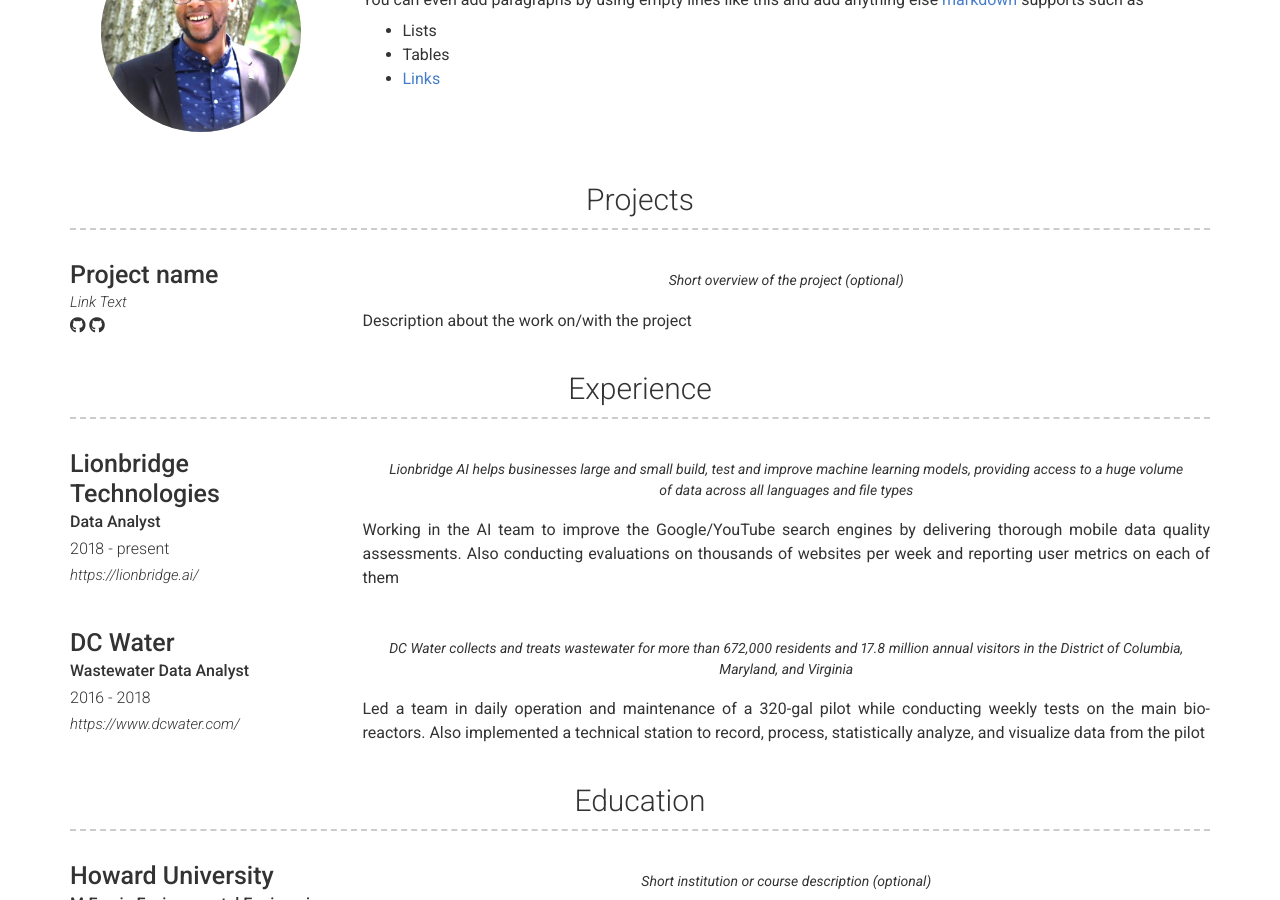
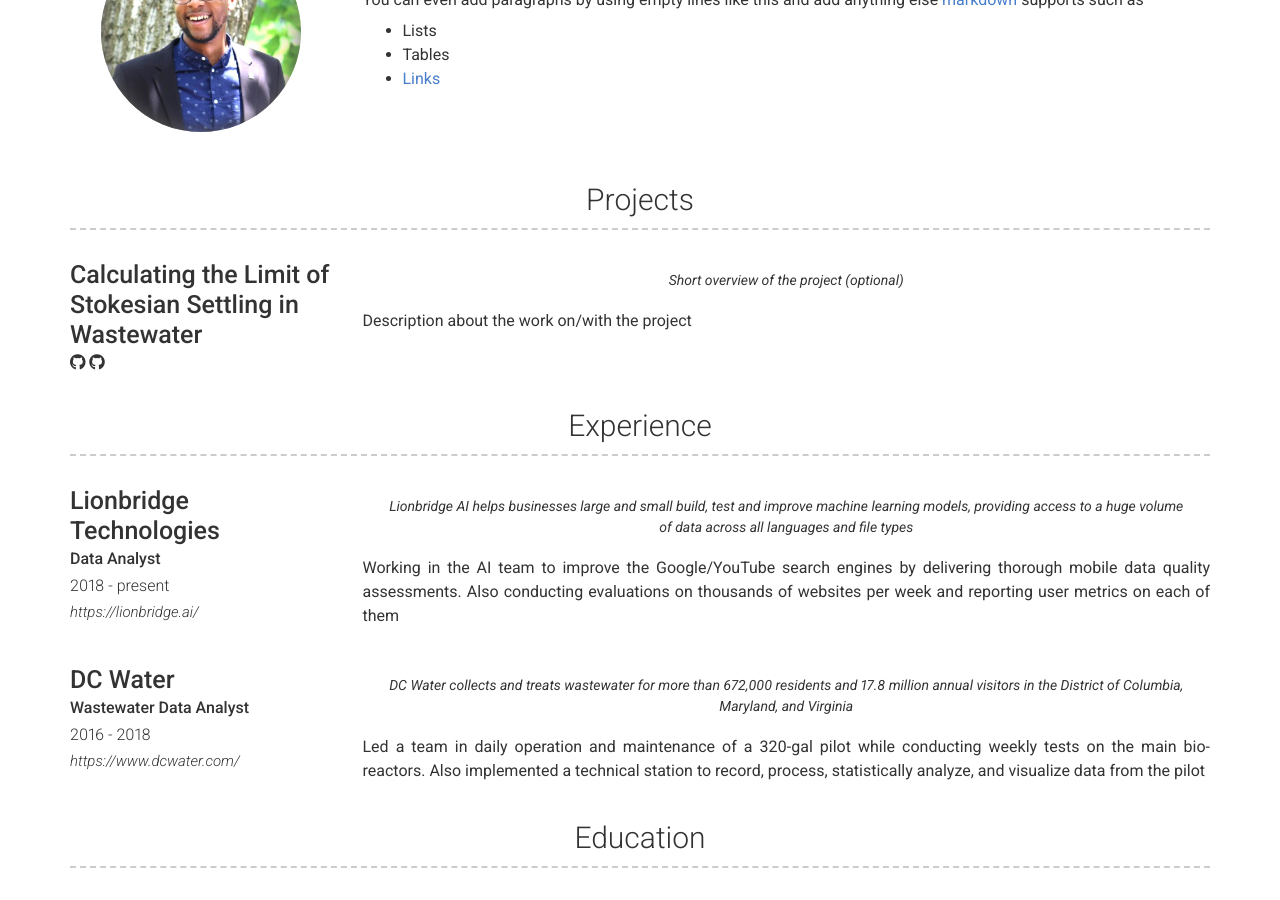
Before and after one commit to OlaOlagunju/cloudgeek.com.ng, a Jekyll site: the page built from index.md, in a window 1280 px wide and 900 px high, scrolled down 397 px. Built offline with Jekyll 4.4.1, drawn with Linux system fonts in a browser that asks for light colours; nearby versions of some CDN libraries.

Commit message:
Update _config.yml

```diff
--- a/_config.yml
+++ b/_config.yml
@@ -64,8 +64,8 @@
     layout: list # Type of content section (list/text)
     content:
       - layout: center
-        title: Project name
-        link: Link to project (eg. sproogen.github.io/modern-resume-theme)(optional)
+        title: Calculating the Limit of Stokesian Settling in Wastewater
+        project summary: https://github.com/OlaOlagunju/LOSS_Project
         link_text: Link Text
         additional_links:
           - title:  Github page for project (eg. sproogen/modern-resume-theme)
```
